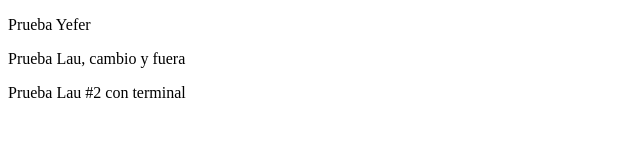
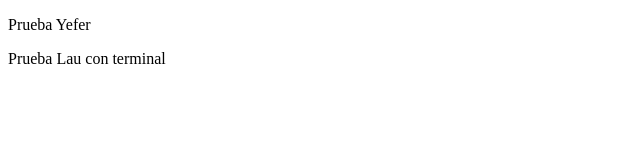
Before and after one commit to karinareyes25/Google-store, a plain HTML site: page index.html in a window 1280 px wide. Shown: the whole page, without its empty margins (0-640 px from the left). Drawn offline with Linux system fonts and the light colour scheme.

Commit message:
elimine prueba 1 y 2

```diff
--- a/index.html
+++ b/index.html
@@ -7,8 +7,8 @@
 </head>
 <body>
     <p>Prueba Yefer</p>
-    <p>Prueba Lau, cambio y fuera</p>
-    <p>Prueba Lau #2 con terminal</p>
+    <p>Prueba Lau con terminal</p>
+
 
 </body>
 </html>
```
